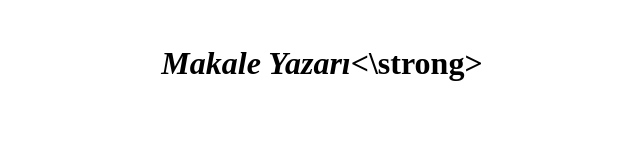
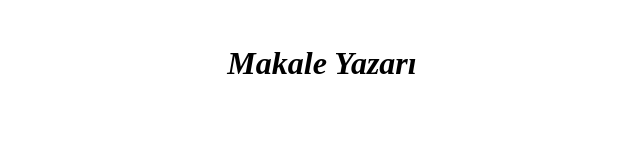
Before and after one commit to 4Riter/4Riter.github.io, a plain HTML site: page index.html in a window 1280 px wide. Shown: the whole page, without its empty margins (318-958 px from the left). Drawn offline with Linux system fonts and the light colour scheme.

Commit message:
Update index.html

```diff
--- a/index.html
+++ b/index.html
@@ -1,2 +1,2 @@
 <title>4Riter</title>
-<H1><CENTER> </br> <strong><i>Makale Yazarı</i><\strong>
+<H1><CENTER> </br> <b><i>Makale Yazarı</i></b>
```
